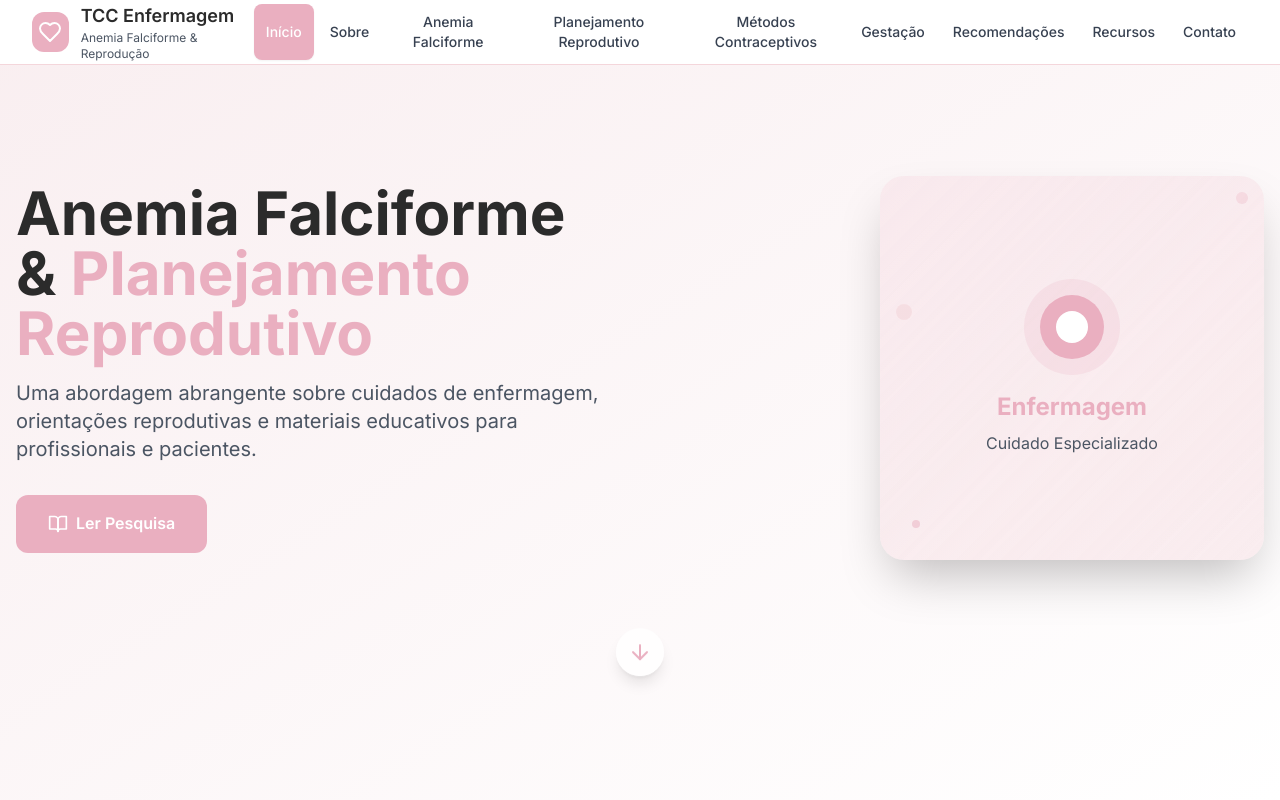
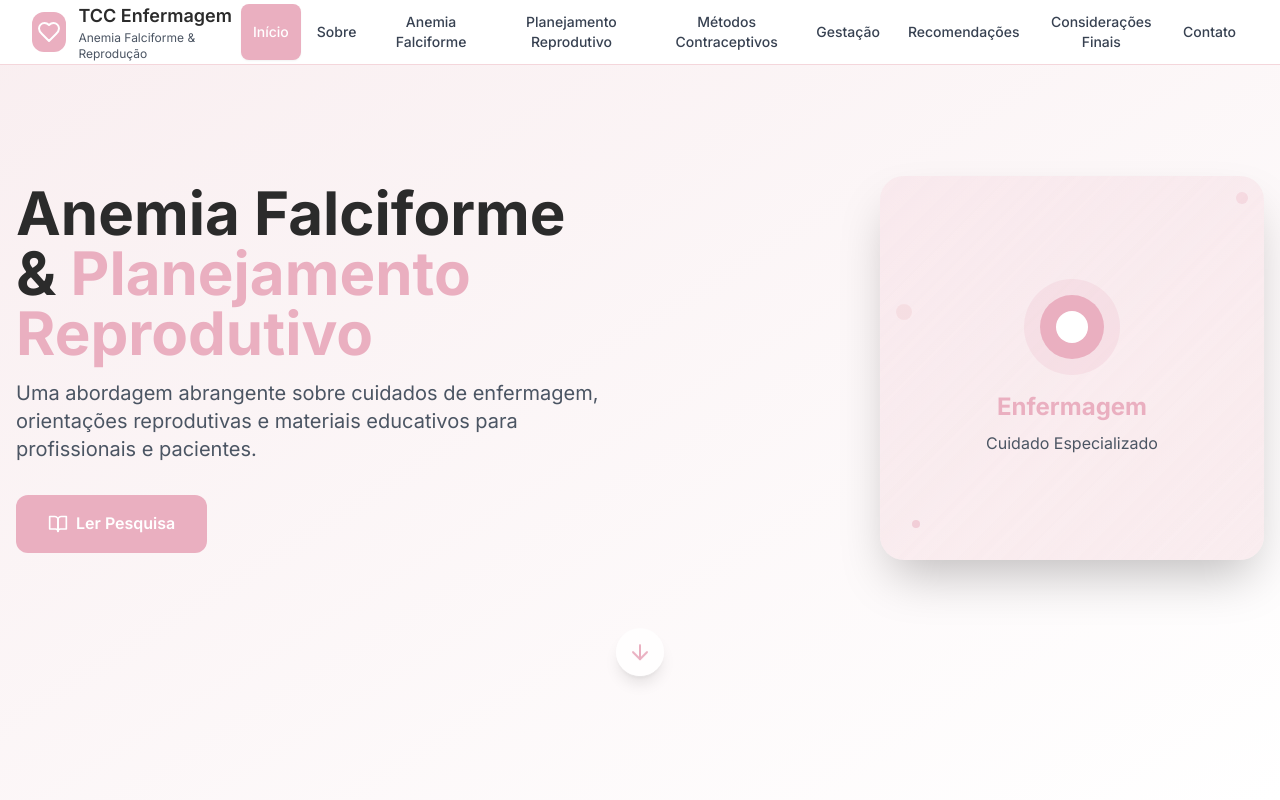
Before and after one commit to iagorlrnc/modeloVI, a React (Vite) app: page / in a window 1280 px wide. Shown: the top 800 px of the page. Built offline with nearby package versions, Linux system fonts and the light colour scheme.

Commit message:
addConsiderationNavbar

```diff
--- a/src/components/Header.tsx
+++ b/src/components/Header.tsx
@@ -13,7 +13,7 @@ const Header: React.FC = () => {
     { id: 'contraceptivos', label: 'Métodos Contraceptivos' },
     { id: 'gestacao', label: 'Gestação' },
     { id: 'recomendacoes', label: 'Recomendações' },
-    { id: 'recursos', label: 'Recursos' },
+    { id: 'recursos', label: 'Considerações Finais' },
     { id: 'contato', label: 'Contato' }
   ];
 
```
